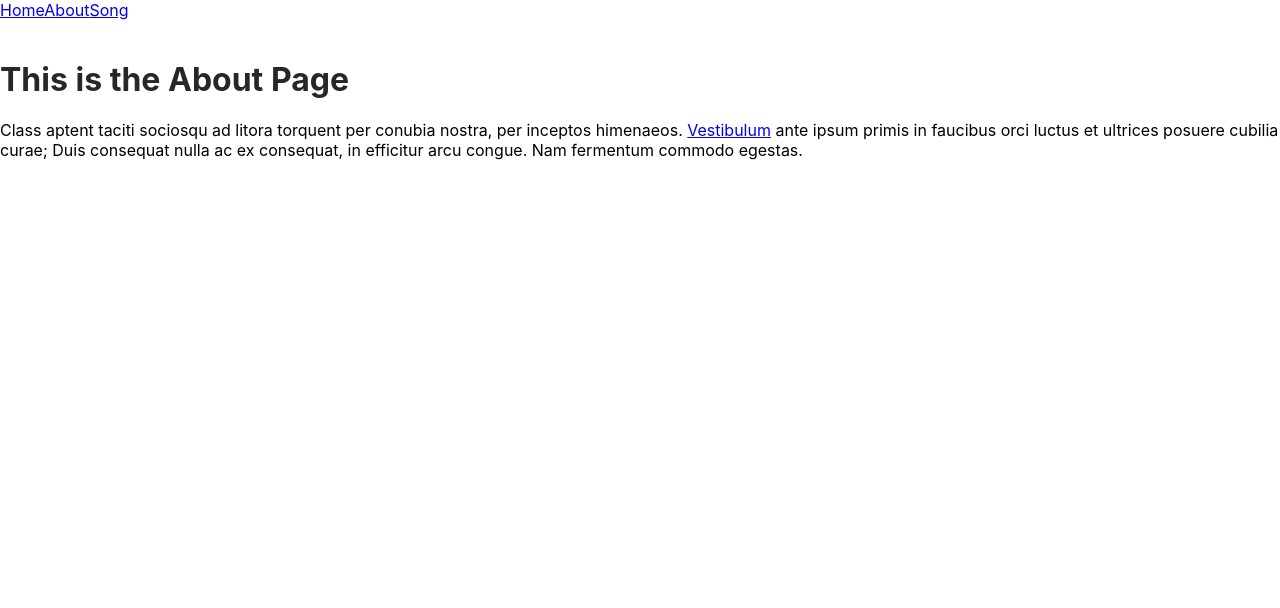
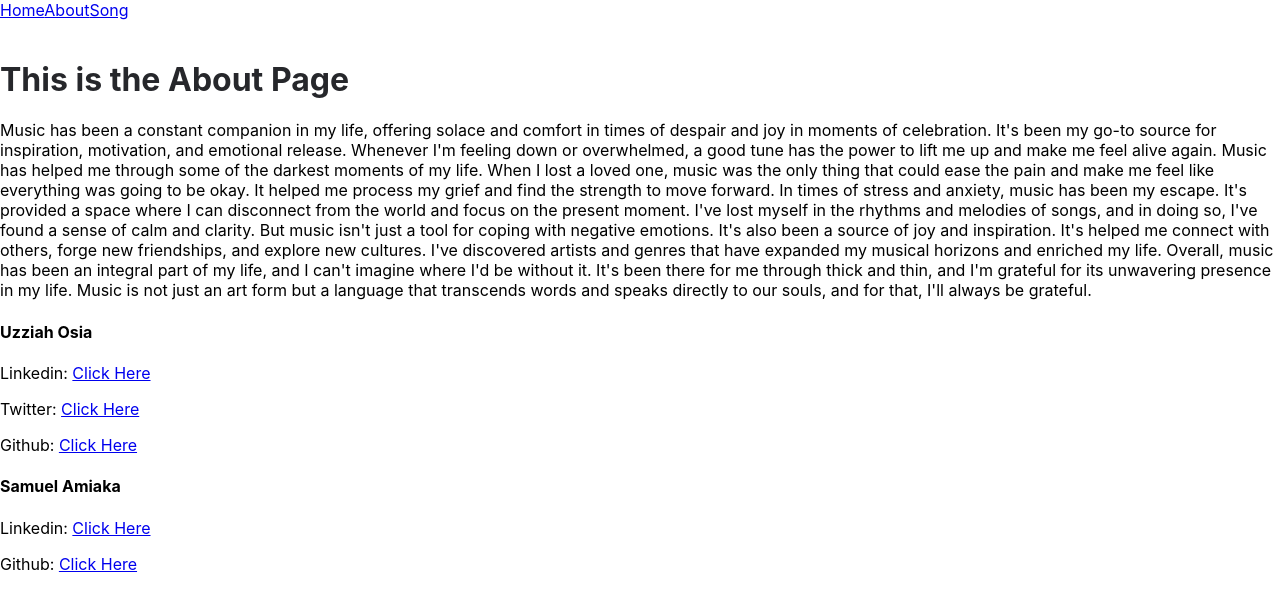
Before and after one commit to UzziahOsia/MIXIFY, a React (Create React App) app: page /about in a window 1280 px wide. Shown: the top 608 px of the page. Built offline with nearby package versions, Linux system fonts and the light colour scheme.

Commit message:
Update About.js

```diff
--- a/src/Pages/About.js
+++ b/src/Pages/About.js
@@ -4,10 +4,28 @@ const About = () => (
   <div>
     <h1 className="title is-1">This is the About Page</h1>
     <p>
-      Class aptent taciti sociosqu ad litora torquent per conubia nostra, per
-      inceptos himenaeos. <a href="https://github.com/UzziahOsia/Naija-Spark">Vestibulum</a> ante ipsum primis in faucibus orci luctus
-      et ultrices posuere cubilia curae; Duis consequat nulla ac ex consequat,
-      in efficitur arcu congue. Nam fermentum commodo egestas.
+      Music has been a constant companion in my life, offering solace and comfort in times of despair and joy in moments of celebration. It's been my go-to source for inspiration, motivation, and emotional release. Whenever I'm feeling down or overwhelmed, a good tune has the power to lift me up and make me feel alive again.
+      Music has helped me through some of the darkest moments of my life. When I lost a loved one, music was the only thing that could ease the pain and make me feel like everything was going to be okay. It helped me process my grief and find the strength to move forward.
+      In times of stress and anxiety, music has been my escape. It's provided a space where I can disconnect from the world and focus on the present moment. I've lost myself in the rhythms and melodies of songs, and in doing so, I've found a sense of calm and clarity.
+      But music isn't just a tool for coping with negative emotions. It's also been a source of joy and inspiration. It's helped me connect with others, forge new friendships, and explore new cultures. I've discovered artists and genres that have expanded my musical horizons and enriched my life.
+      Overall, music has been an integral part of my life, and I can't imagine where I'd be without it. It's been there for me through thick and thin, and I'm grateful for its unwavering presence in my life. Music is not just an art form but a language that transcends words and speaks directly to our souls, and for that, I'll always be grateful.
+    </p>
+    <h4>Uzziah Osia</h4>
+    <p>
+      Linkedin: <a href="https://www.linkedin.com/in/uzziah-osia/">Click Here</a>
+    </p>
+    <p>
+      Twitter: <a href="https://twitter.com/UzziahOsia">Click Here</a>
+    </p>
+    <p>
+      Github: <a href="https://github.com/UzziahOsia/">Click Here</a>
+    </p>
+    <h4>Samuel Amiaka</h4>
+    <p>
+      Linkedin: <a href="https://www.linkedin.com/in/samuel-amiaka/">Click Here</a>
+    </p>
+    <p>
+      Github: <a href="https://github.com/SamuelAmiaka">Click Here</a>
     </p>
   </div>
 );
```
